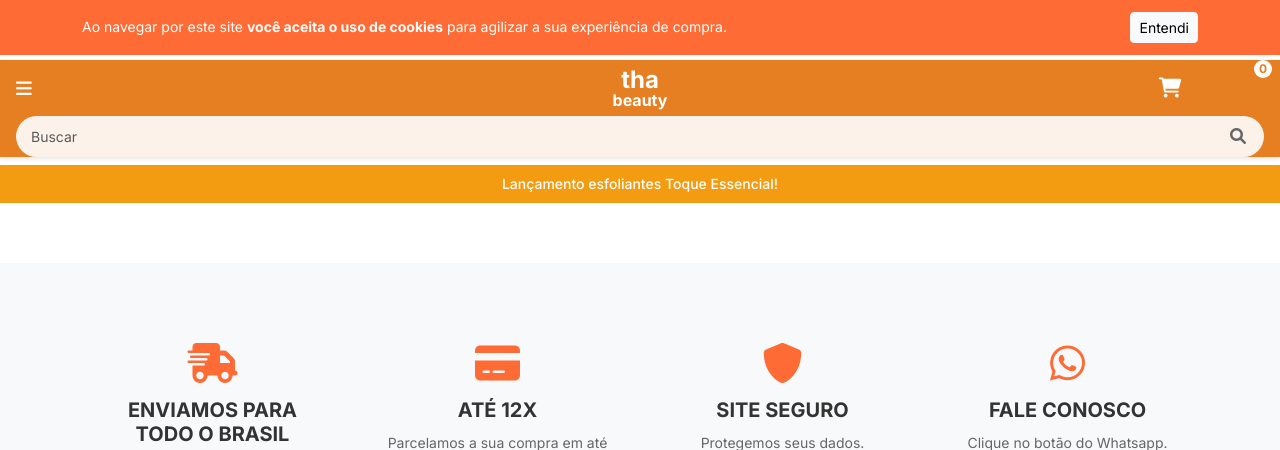
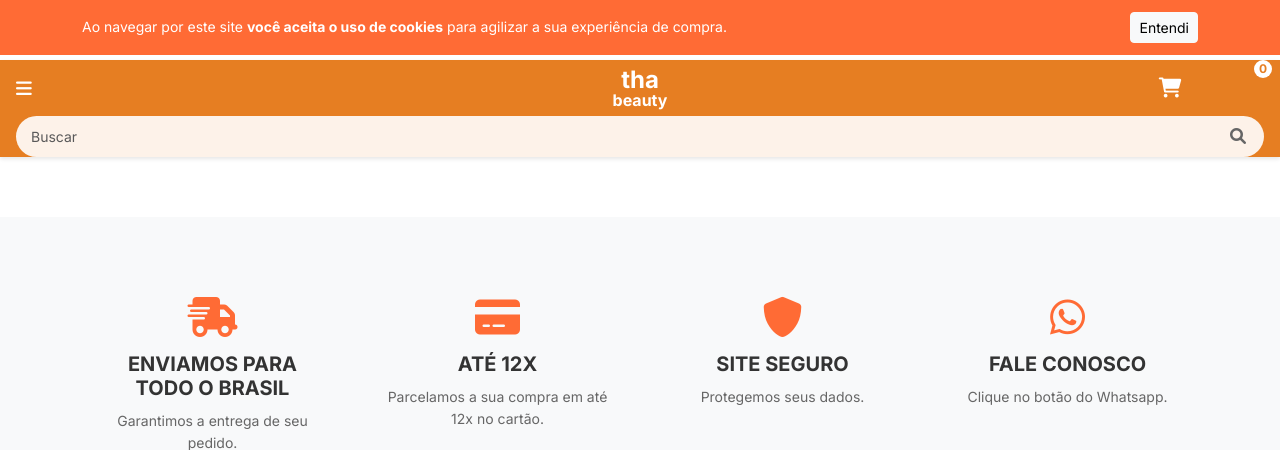
Before and after one commit to gerencial03/tha, a Flask app: template templates/base.html in a window 1280 px wide. Shown: the top 450 px of the page. Run offline with Flask 3, Linux system fonts and the light colour scheme; the template is opened without the code that fills it, so the values that code supplies are empty.

Commit message:
Remove promotional banner about the new skin exfoliation product
Removes the "Lançamento esfoliantes Toque Essencial!" banner from base.html and related CSS styles.

Replit-Commit-Author: Agent
Replit-Commit-Session-Id: 0884c5a2-4bdb-4fde-bd15-8086c0d0621e
Replit-Commit-Screenshot-Url: https://storage.googleapis.com/screenshot-production-us-central1/eab7cc73-91d9-450e-a2a0-6e35a2e0e6d5/0884c5a2-4bdb-4fde-bd15-8086c0d0621e/qn1lDZ0

```diff
--- a/static/css/style.css
+++ b/static/css/style.css
@@ -254,15 +254,7 @@ body.cookie-notice-visible {
     object-position: center;
 }
 
-/* Launch Banner */
-.launch-banner {
-    background-color: #f39c12;
-    color: white;
-    padding: 8px 0;
-    text-align: center;
-    font-weight: 500;
-    font-size: 14px;
-}
+
 
 /* Product Sections */
 .product-section {
--- a/templates/base.html
+++ b/templates/base.html
@@ -81,11 +81,6 @@
             </div>
         </div>
     </header>
-
-    <!-- Banner de Lançamento -->
-    <div class="launch-banner text-center" style="background-color: #f39c12; color: white; padding: 8px 0; font-size: 14px; font-weight: 500;">
-        Lançamento esfoliantes Toque Essencial!
-    </div>
 
     <!-- Flash Messages -->
     {% with messages = get_flashed_messages(with_categories=true) %}
```
